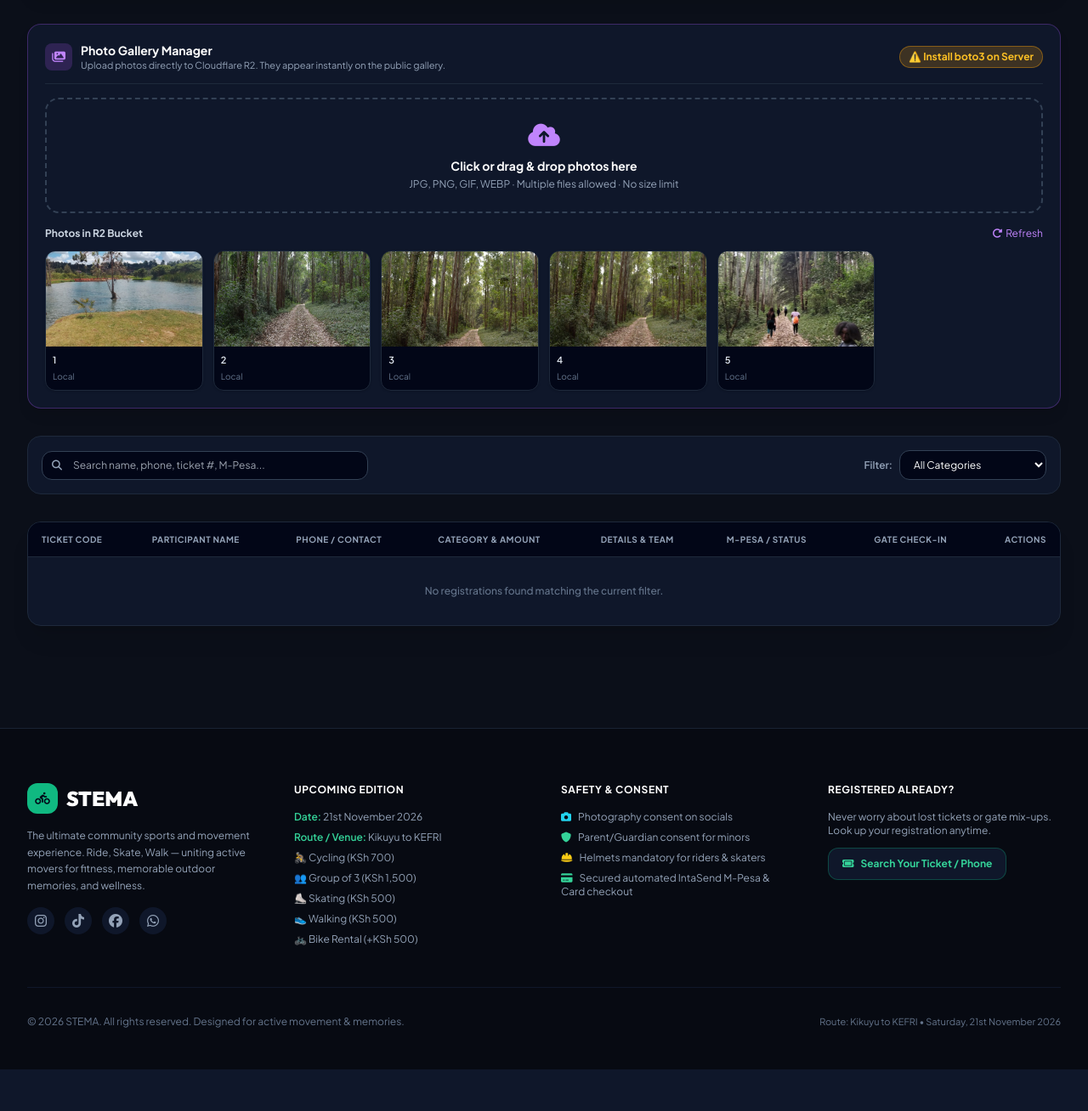
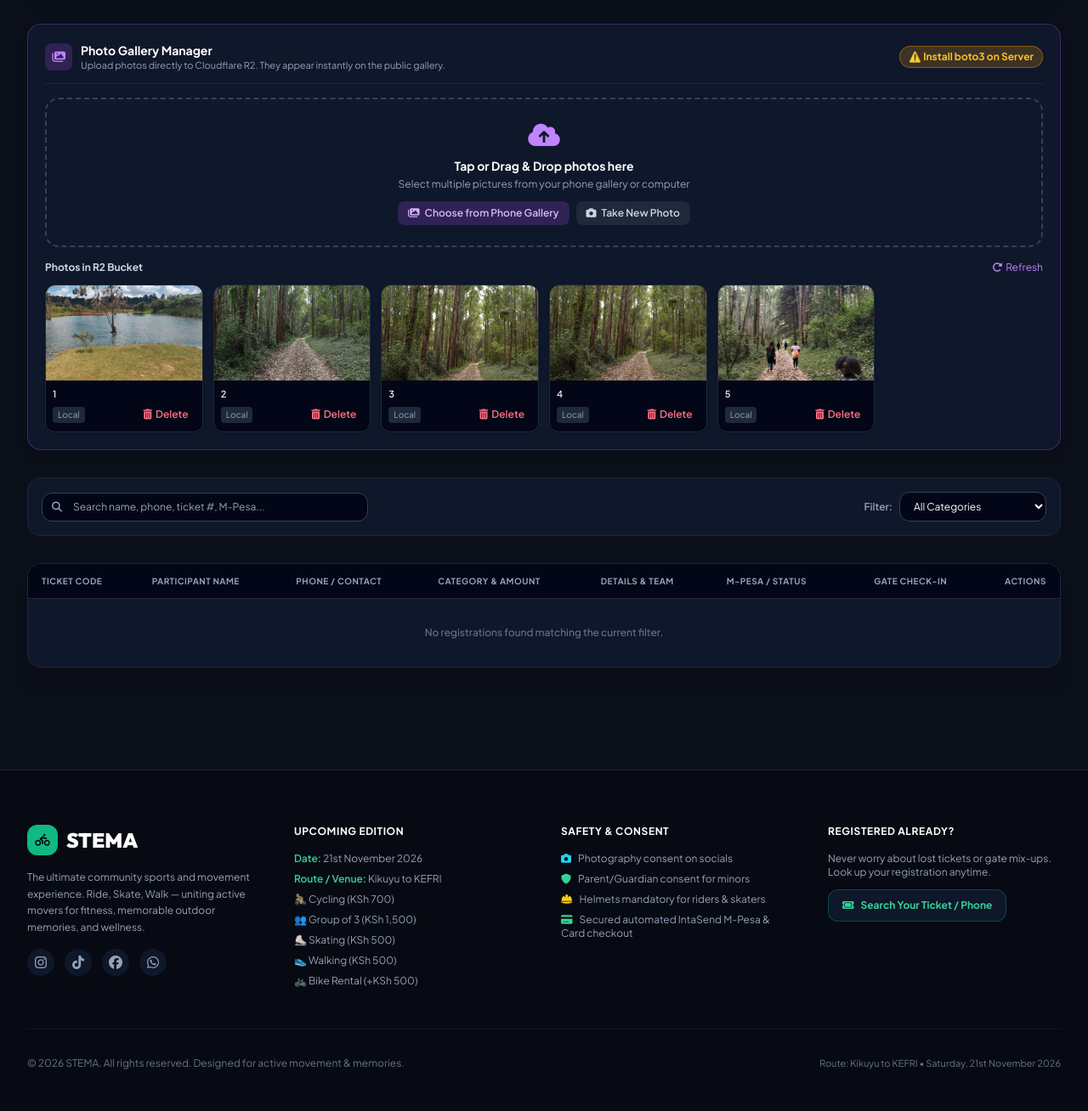
Before and after one commit to ybhmziza-design/Stemaride, a Flask app: template Stemaride/templates/admin.html in a window 1280 px wide. Shown: the part 677-1985 px from the top of the page at 85% size. Before the commit the page ends 1936 px from the top, so only its background shows below. Run offline with Flask 3, Linux system fonts and the light colour scheme; the template is opened without the code that fills it, so the values that code supplies are empty; some libraries are stand-ins or nearby versions.

Commit message:
Add files via upload

```diff
--- a/Stemaride/app.py
+++ b/Stemaride/app.py
@@ -7,6 +7,11 @@ import os
 import requests
 import uuid
 import mimetypes
+
+import sys
+user_site = os.path.expanduser('~/.local/lib/python3.14/site-packages')
+if os.path.exists(user_site) and user_site not in sys.path:
+    sys.path.insert(0, user_site)
 
 try:
     import boto3
@@ -447,25 +452,26 @@ def allowed_image(filename):
 def api_gallery_photos():
     """Return list of all gallery photos from R2."""
     client, cfg = get_r2_client()
+    # Gather any local static images first
+    local_imgs = []
+    images_dir = os.path.join(os.path.dirname(os.path.abspath(__file__)), 'static', 'images')
+    if os.path.exists(images_dir):
+        for f in sorted(os.listdir(images_dir)):
+            if f.startswith('gallery_') and allowed_image(f):
+                local_imgs.append({
+                    'key': f,
+                    'url': f'/static/images/{f}',
+                    'caption': f.replace('gallery_', '').rsplit('.', 1)[0].replace('_', ' ').title(),
+                    'source': 'local'
+                })
+
     if not client:
-        # Fallback: return local static images
-        local_imgs = []
-        images_dir = os.path.join(os.path.dirname(os.path.abspath(__file__)), 'static', 'images')
-        if os.path.exists(images_dir):
-            for f in sorted(os.listdir(images_dir)):
-                if f.startswith('gallery_') and allowed_image(f):
-                    local_imgs.append({
-                        'key': f,
-                        'url': f'/static/images/{f}',
-                        'caption': f.replace('gallery_', '').rsplit('.', 1)[0].replace('_', ' ').title(),
-                        'source': 'local'
-                    })
         return jsonify({'success': True, 'photos': local_imgs, 'source': 'local',
                         'boto3_available': BOTO3_AVAILABLE})
 
     try:
         response = client.list_objects_v2(Bucket=cfg['bucket'], Prefix='gallery/')
-        photos = []
+        r2_photos = []
         for obj in response.get('Contents', []):
             key = obj['Key']
             if key == 'gallery/':
@@ -474,7 +480,7 @@ def api_gallery_photos():
             if not allowed_image(filename):
                 continue
             caption = filename.rsplit('.', 1)[0].replace('_', ' ').replace('-', ' ').title()
-            photos.append({
+            r2_photos.append({
                 'key': key,
                 'url': f"{cfg['public_url']}/{key}",
                 'caption': caption,
@@ -482,11 +488,13 @@ def api_gallery_photos():
                 'last_modified': str(obj.get('LastModified', '')),
                 'source': 'r2'
             })
-        # Sort by last_modified desc (newest first)
-        photos.sort(key=lambda x: x.get('last_modified', ''), reverse=True)
-        return jsonify({'success': True, 'photos': photos, 'count': len(photos), 'source': 'r2'})
+        # Sort R2 photos by last_modified desc (newest first)
+        r2_photos.sort(key=lambda x: x.get('last_modified', ''), reverse=True)
+        # Combine R2 photos + initial local photos
+        all_photos = r2_photos + local_imgs
+        return jsonify({'success': True, 'photos': all_photos, 'count': len(all_photos), 'source': 'r2'})
     except Exception as e:
-        return jsonify({'success': False, 'error': str(e)}), 500
+        return jsonify({'success': True, 'photos': local_imgs, 'error': str(e), 'source': 'local'})
 
 @app.route('/api/gallery/upload', methods=['POST'])
 def api_gallery_upload():
@@ -536,22 +544,36 @@ def api_gallery_upload():
 
 @app.route('/api/gallery/delete', methods=['POST'])
 def api_gallery_delete():
-    """Delete a photo from R2. Admin only."""
+    """Delete a photo from R2 or local static folder. Admin only."""
     if not session.get('is_admin'):
         return jsonify({'success': False, 'error': 'Unauthorized'}), 401
 
     data = request.get_json() or {}
     key = data.get('key', '').strip()
-    if not key or not key.startswith('gallery/'):
+    if not key:
         return jsonify({'success': False, 'error': 'Invalid key'}), 400
 
+    # If it's a local static photo (starts with gallery_)
+    if not key.startswith('gallery/'):
+        safe_name = os.path.basename(key)
+        local_path = os.path.join(os.path.dirname(os.path.abspath(__file__)), 'static', 'images', safe_name)
+        if os.path.exists(local_path):
+            try:
+                os.remove(local_path)
+                return jsonify({'success': True, 'message': 'Local photo deleted successfully.'})
+            except Exception as e:
+                return jsonify({'success': False, 'error': f'Failed to delete local file: {str(e)}'}), 500
+        else:
+            return jsonify({'success': False, 'error': 'File not found'}), 404
+
+    # If it's in Cloudflare R2
     client, cfg = get_r2_client()
     if not client:
         return jsonify({'success': False, 'error': 'R2 not available'}), 503
 
     try:
         client.delete_object(Bucket=cfg['bucket'], Key=key)
-        return jsonify({'success': True, 'message': f'Photo deleted successfully.'})
+        return jsonify({'success': True, 'message': 'Photo deleted from Cloudflare R2.'})
     except Exception as e:
         return jsonify({'success': False, 'error': str(e)}), 500
 
--- a/Stemaride/static/js/admin.js
+++ b/Stemaride/static/js/admin.js
@@ -272,12 +272,10 @@ async function loadAdminGallery() {
                 <div class="p-2">
                     <p class="text-[11px] font-semibold text-slate-200 truncate" title="${photo.caption}">${photo.caption}</p>
                     <div class="flex items-center justify-between mt-1 text-[10px] text-slate-500">
-                        <span>${photo.source === 'r2' ? 'R2 Cloud' : 'Local'}</span>
-                        ${photo.source === 'r2' ? `
-                            <button onclick="deleteGalleryPhoto('${photo.key}')" class="text-rose-400 hover:text-rose-300 transition" title="Delete Photo">
-                                <i class="fa-solid fa-trash-can"></i>
-                            </button>
-                        ` : ''}
+                        <span class="px-1.5 py-0.5 rounded ${photo.source === 'r2' ? 'bg-purple-900/40 text-purple-300' : 'bg-slate-800 text-slate-400'}">${photo.source === 'r2' ? 'Cloud' : 'Local'}</span>
+                        <button onclick="deleteGalleryPhoto('${photo.key}')" class="text-rose-400 hover:text-rose-300 hover:bg-rose-500/10 px-2 py-1 rounded transition text-xs font-semibold" title="Delete Photo">
+                            <i class="fa-solid fa-trash-can mr-1"></i>Delete
+                        </button>
                     </div>
                 </div>
             `;
@@ -345,7 +343,7 @@ async function uploadGalleryPhotos(files) {
 }
 
 async function deleteGalleryPhoto(key) {
-    if (!confirm("Are you sure you want to delete this photo from Cloudflare R2?")) return;
+    if (!confirm("Are you sure you want to delete this photo from the gallery?")) return;
 
     try {
         const res = await fetch('/api/gallery/delete', {
--- a/Stemaride/templates/admin.html
+++ b/Stemaride/templates/admin.html
@@ -145,9 +145,18 @@
              ondragleave="this.classList.remove('border-purple-400')"
              ondrop="handleGalleryDrop(event)">
             <i class="fa-solid fa-cloud-arrow-up text-purple-400 text-3xl mb-2"></i>
-            <p class="text-sm font-bold text-white">Click or drag &amp; drop photos here</p>
-            <p class="text-xs text-slate-400 mt-1">JPG, PNG, GIF, WEBP · Multiple files allowed · No size limit</p>
+            <p class="text-sm font-bold text-white">Tap or Drag &amp; Drop photos here</p>
+            <p class="text-xs text-slate-400 mt-1">Select multiple pictures from your phone gallery or computer</p>
+            <div class="mt-3 flex flex-wrap justify-center gap-2">
+                <span class="inline-flex items-center gap-1.5 px-3 py-1.5 rounded-lg bg-purple-500/20 text-purple-300 text-xs font-semibold hover:bg-purple-500/30">
+                    <i class="fa-solid fa-images"></i> Choose from Phone Gallery
+                </span>
+                <label onclick="event.stopPropagation()" for="gallery-camera-input" class="inline-flex items-center gap-1.5 px-3 py-1.5 rounded-lg bg-slate-800 text-slate-300 text-xs font-semibold hover:bg-slate-700 cursor-pointer">
+                    <i class="fa-solid fa-camera"></i> Take New Photo
+                </label>
+            </div>
             <input type="file" id="gallery-file-input" multiple accept="image/*" class="hidden" onchange="uploadGalleryPhotos(this.files)">
+            <input type="file" id="gallery-camera-input" accept="image/*" capture="environment" class="hidden" onchange="uploadGalleryPhotos(this.files)">
         </div>
 
         <!-- Upload Progress -->
```
